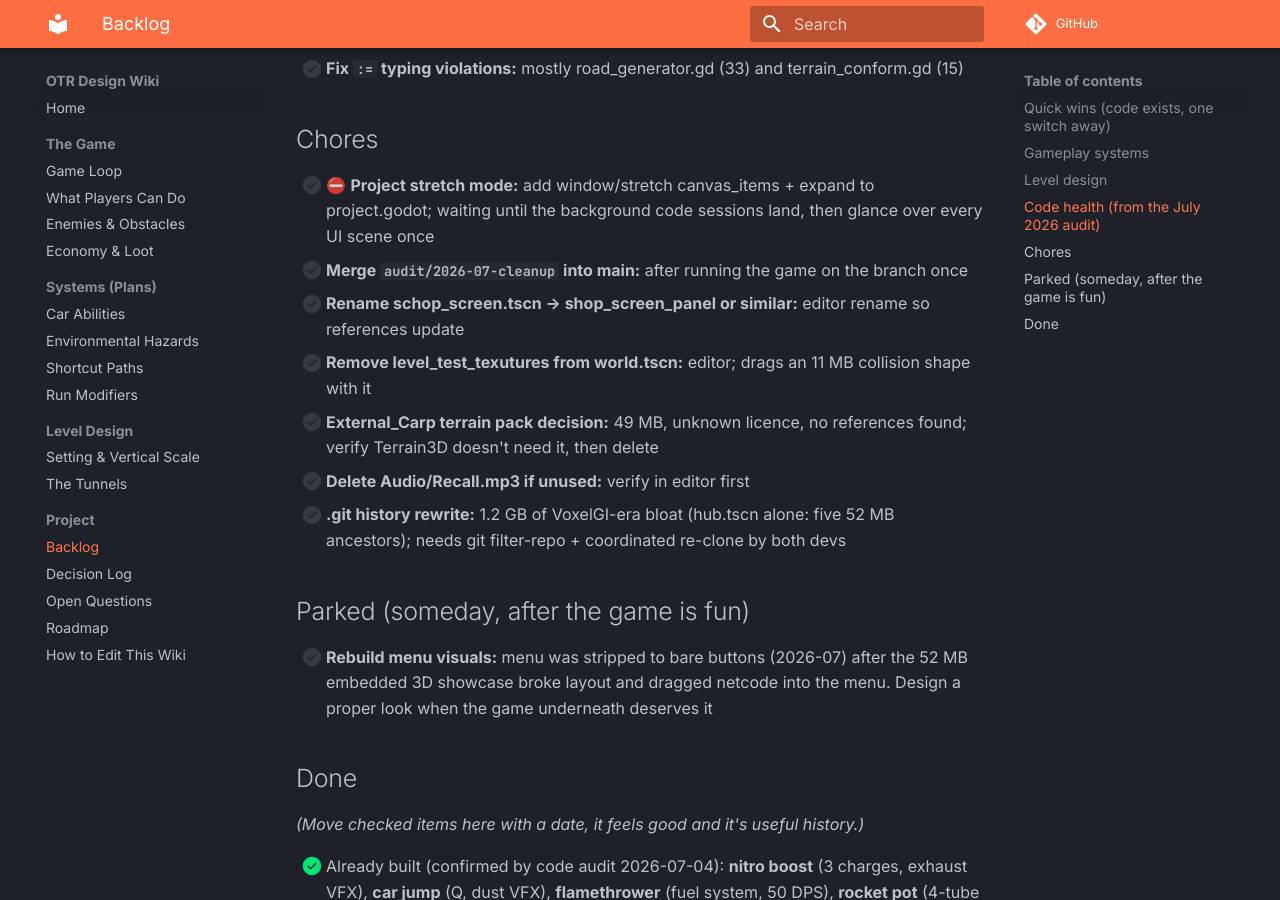
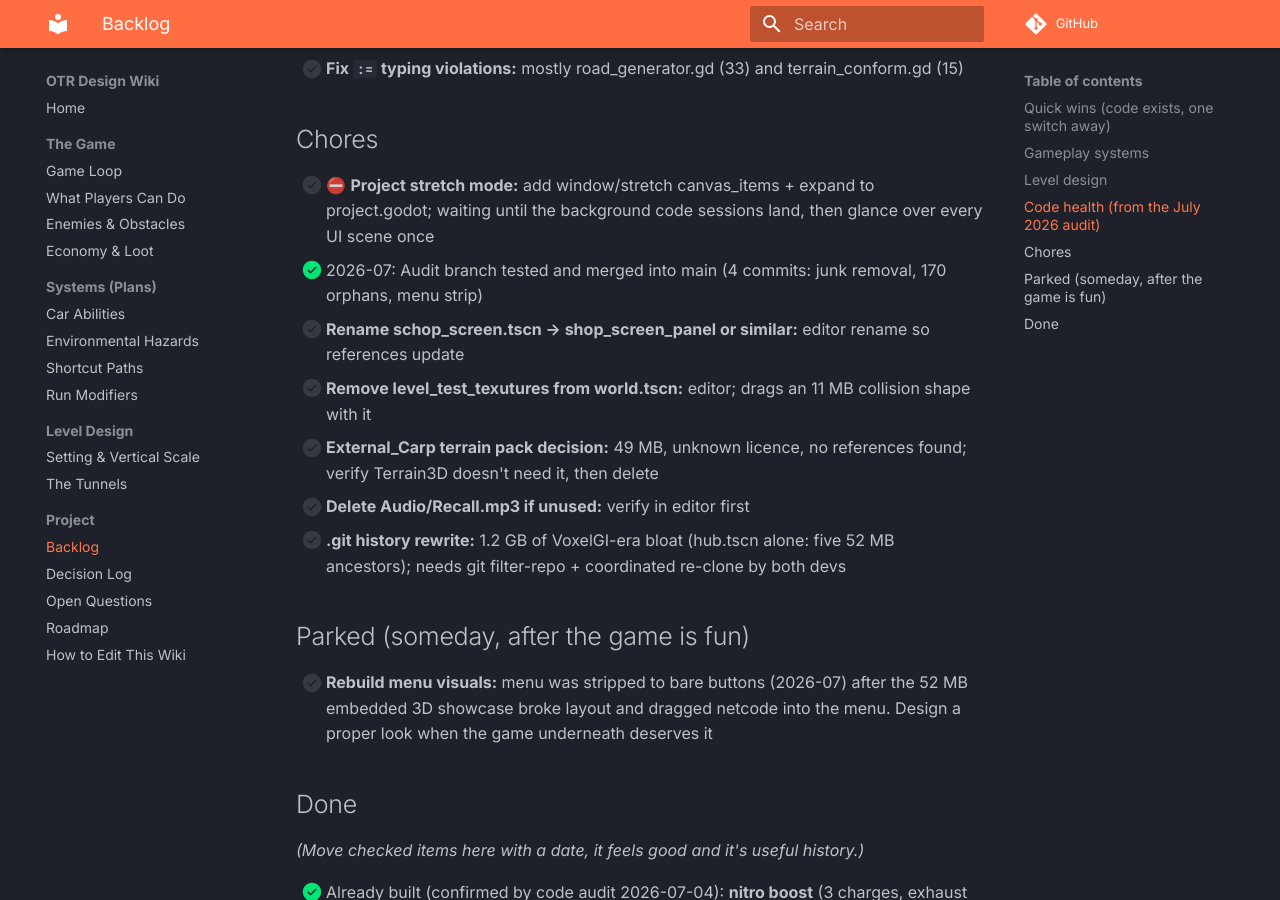
Before and after one commit to cap7n/otr-docs, an MkDocs documentation site: the page built from docs/project/backlog.md, in a window 1280 px wide and 900 px high, scrolled down 2103 px. Built offline with MkDocs 1.6.1 and Material for MkDocs 9.7.7, drawn with Linux system fonts in a browser that asks for light colours; comment, search, counter and statistics services are not loaded.

Commit message:
Backlog: audit branch merged

```diff
--- a/docs/project/backlog.md
+++ b/docs/project/backlog.md
@@ -47,7 +47,7 @@ Conventions: `🔨` = in progress · `⛔` = blocked by a decision or another it
 ## Chores
 
 - [ ] ⛔ **Project stretch mode:** add window/stretch canvas_items + expand to project.godot; waiting until the background code sessions land, then glance over every UI scene once
-- [ ] **Merge `audit/2026-07-cleanup` into main:** after running the game on the branch once
+- [x] 2026-07: Audit branch tested and merged into main (4 commits: junk removal, 170 orphans, menu strip)
 - [ ] **Rename schop_screen.tscn → shop_screen_panel or similar:** editor rename so references update
 - [ ] **Remove level_test_texutures from world.tscn:** editor; drags an 11 MB collision shape with it
 - [ ] **External_Carp terrain pack decision:** 49 MB, unknown licence, no references found; verify Terrain3D doesn't need it, then delete
```
